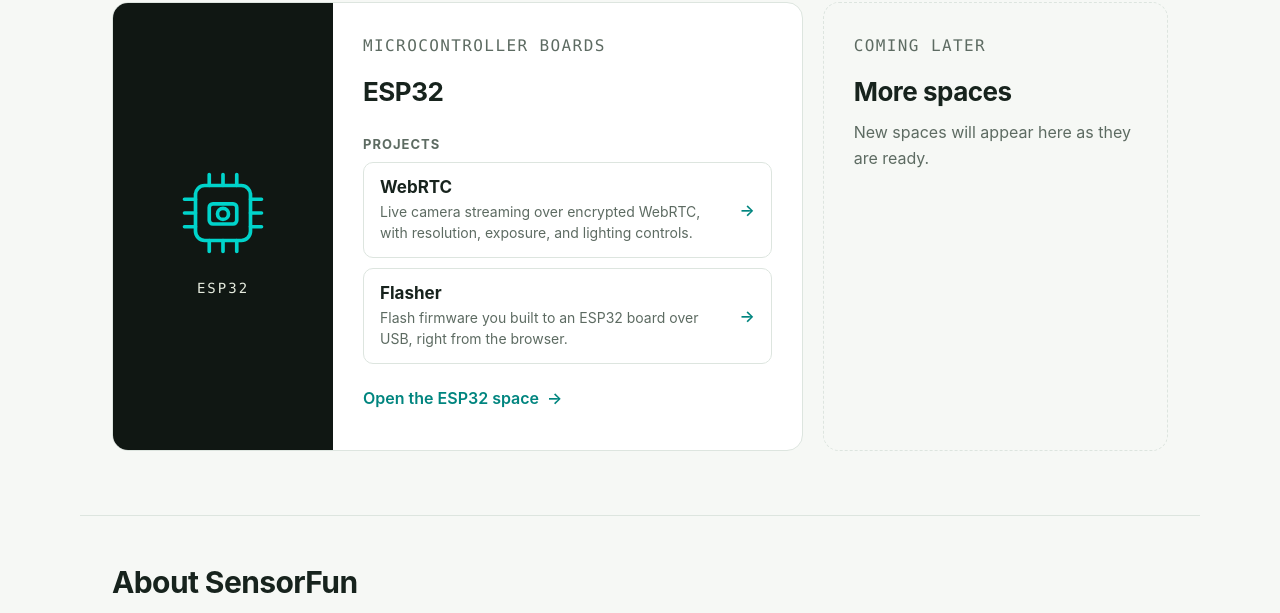
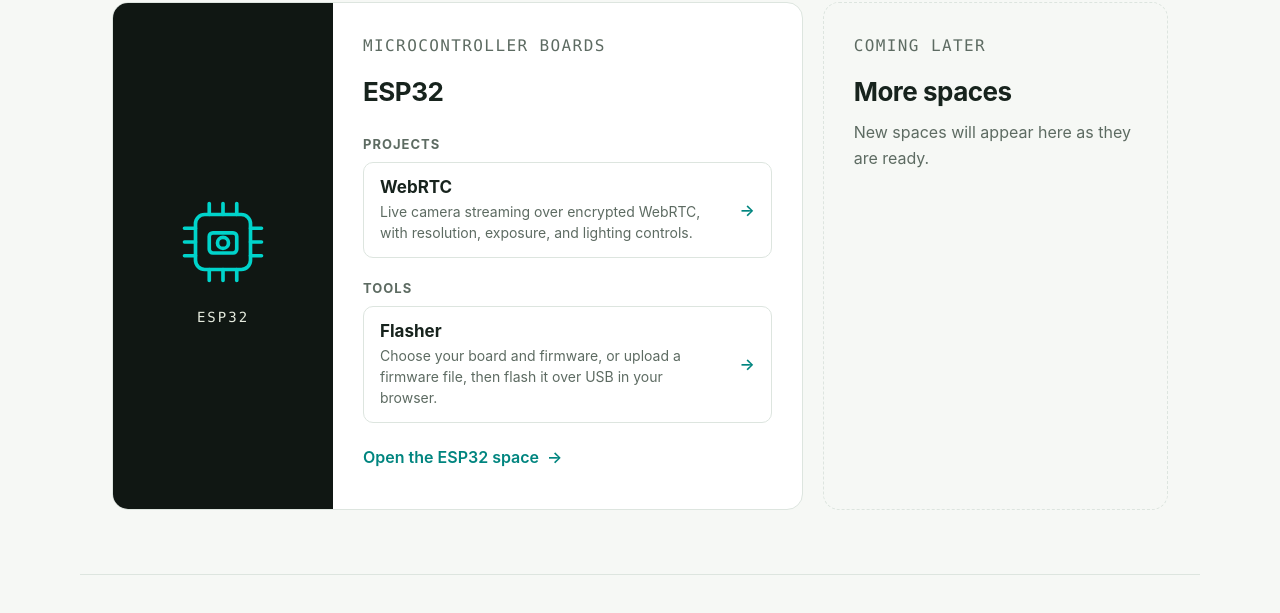
Before and after one commit to SensorFun/main, a plain HTML site: page site/index.html in a window 1280 px wide. Shown: the part 570-1183 px from the top of the page. Drawn offline with Linux system fonts and the light colour scheme.

Commit message:
update gui

```diff
--- a/site/index.html
+++ b/site/index.html
@@ -44,7 +44,10 @@
               <ul class="project-list">
                 <!-- Add an ESP32 project: copy this item and link to its route on the ESP32 site. -->
                 <li><a href="https://esp32.sensorfun.net/#/projects/webrtc"><span><strong>WebRTC</strong><small>Live camera streaming over encrypted WebRTC, with resolution, exposure, and lighting controls.</small></span><span aria-hidden="true">→</span></a></li>
-                <li><a href="https://esp32.sensorfun.net/#/projects/flasher"><span><strong>Flasher</strong><small>Flash firmware you built to an ESP32 board over USB, right from the browser.</small></span><span aria-hidden="true">→</span></a></li>
+              </ul>
+              <h4>Tools</h4>
+              <ul class="project-list">
+                <li><a href="https://esp32.sensorfun.net/#/tools/flasher"><span><strong>Flasher</strong><small>Choose your board and firmware, or upload a firmware file, then flash it over USB in your browser.</small></span><span aria-hidden="true">→</span></a></li>
               </ul>
               <a class="open" href="https://esp32.sensorfun.net/">Open the ESP32 space <span aria-hidden="true">→</span></a>
             </div>
--- a/site/styles.css
+++ b/site/styles.css
@@ -74,3 +74,5 @@ img,svg{max-width:100%}
   .section-heading h2,.about h2{font-size:26px}
 }
 @media(prefers-reduced-motion:reduce){*{transition:none!important}}
+
+.tool-list{max-width:720px}.tool-list a{background:var(--panel)}
```
Also changed, not shown: 1 other file.
